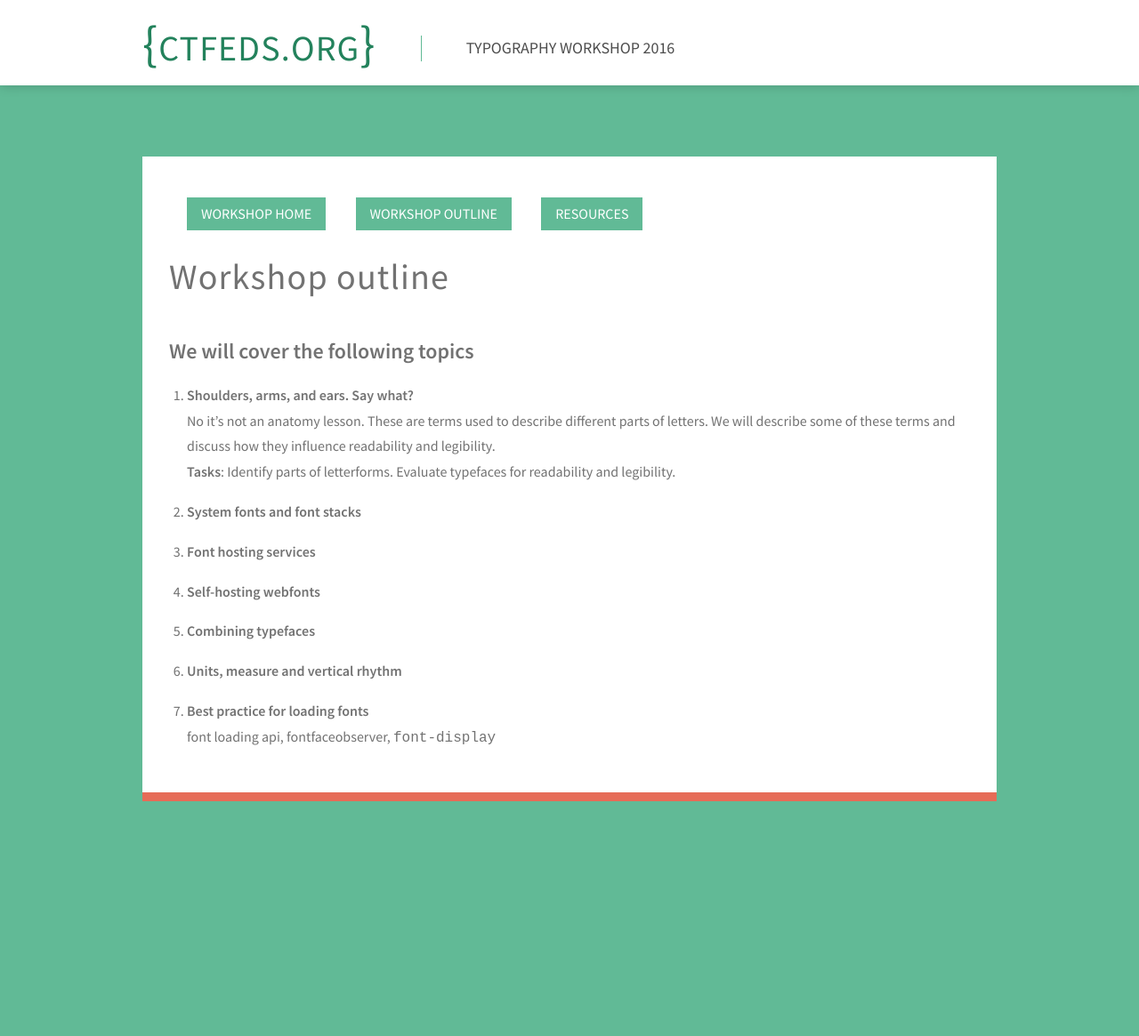
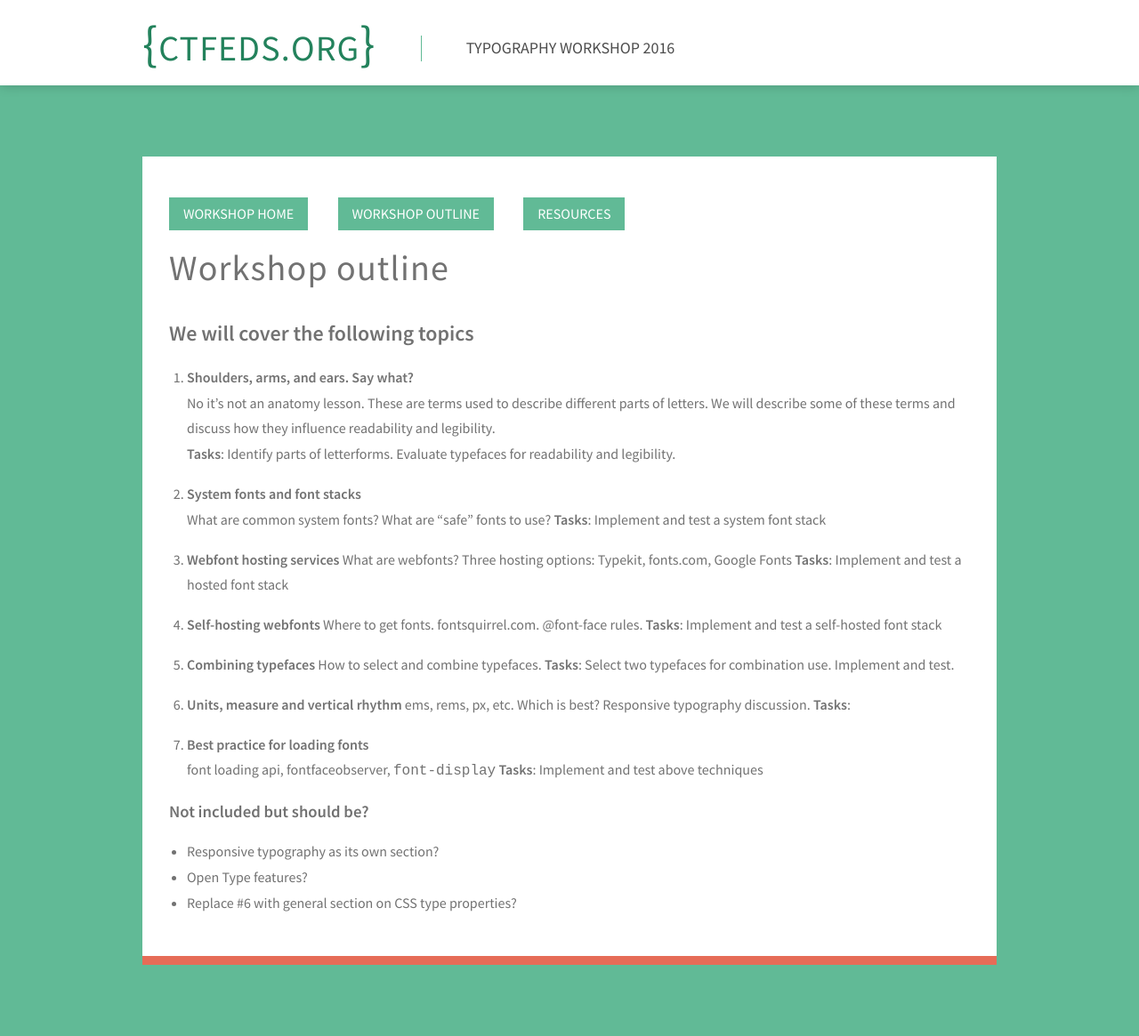
Before and after one commit to CTFEDs/typography-workshop-2016, a Jekyll site: the page built from workshop-outline.md, in a window 1280 px wide. Shown: the whole page at 89% size. Built offline with Jekyll 4.4.1, drawn with Linux system fonts in a browser that asks for light colours; before the commit the page ends 981 px from its top, so only the background shows below that.

Commit message:
Nav, styles, outline
Fix nav styles
Update outline

```diff
--- a/_includes/internal-nav.html
+++ b/_includes/internal-nav.html
@@ -1,5 +1,5 @@
-<nav class="internal-nav">
-  <ul>
+<nav>
+  <ul class="internal-nav">
     <li><a href="{{ site.baseurl }}/{{ link.url }}">Workshop Home</a></li>
     <li><a href="{{ site.baseurl }}/workshop-outline/index.html">Workshop Outline</a></li>
     <li><a href="{{ site.baseurl }}/resources/index.html">Resources</a></li>
--- a/css/style.css
+++ b/css/style.css
@@ -141,6 +141,7 @@ h1 {
 	font-weight: 400;
 	font-size: 2.5em;
 	letter-spacing: 0.03em;
+  line-height: 1.3;
 }
 
 .logo-header {
@@ -220,9 +221,10 @@ a:hover {
   overflow: hidden;
 }
 
-.internal-nav ul {
+.internal-nav {
   list-style: none;
-  padding-left:  0;
+  margin-left: -20px;
+
 }
 
 .internal-nav li {
--- a/workshop-outline.md
+++ b/workshop-outline.md
@@ -10,14 +10,32 @@ title: Workshop outline
     **Tasks**: Identify parts of letterforms. Evaluate typefaces for readability and legibility.
 
 2. **System fonts and font stacks**<br>
+    What are common system fonts? What are "safe" fonts to use?
+    **Tasks**: Implement and test a system font stack
 
-3. **Font hosting services**
+3. **Webfont hosting services**
+    What are webfonts? Three hosting options: Typekit, fonts.com, Google Fonts
+    **Tasks**: Implement and test a hosted font stack
 
 4. **Self-hosting webfonts**
+    Where to get fonts. fontsquirrel.com. @font-face rules.
+    **Tasks**: Implement and test a self-hosted font stack
 
 5. **Combining typefaces**
+    How to select and combine typefaces.
+    **Tasks**: Select two typefaces for combination use. Implement and test.
 
 6. **Units, measure and vertical rhythm**
+    ems, rems, px, etc. Which is best? Responsive typography discussion.
+    **Tasks**:
 
 7. **Best practice for loading fonts**<br>
     font loading api, fontfaceobserver, `font-display`
+    **Tasks**: Implement and test above techniques
+
+
+### Not included but should be?
+
+- Responsive typography as its own section?
+- Open Type features?
+- Replace #6 with general section on CSS type properties?
```
